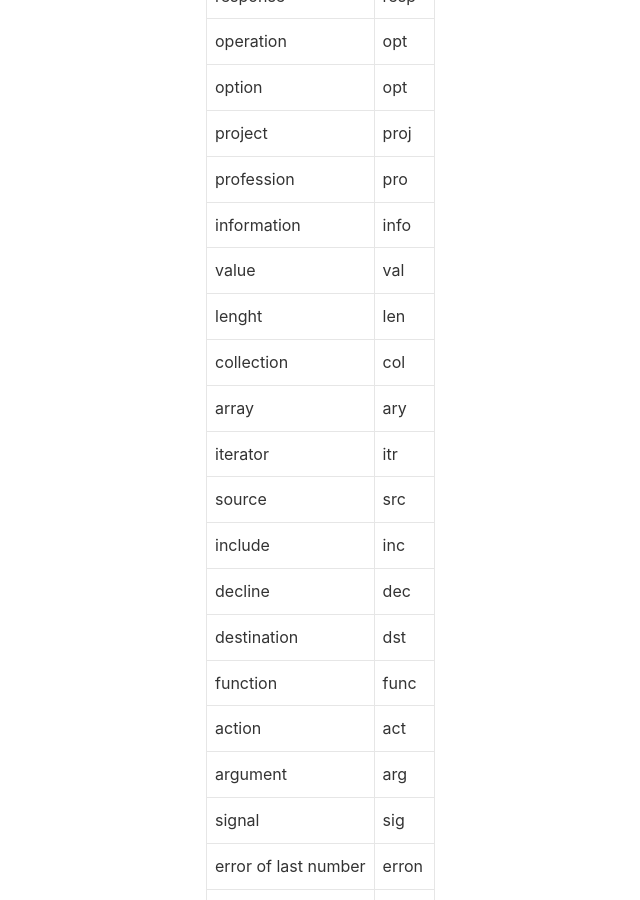
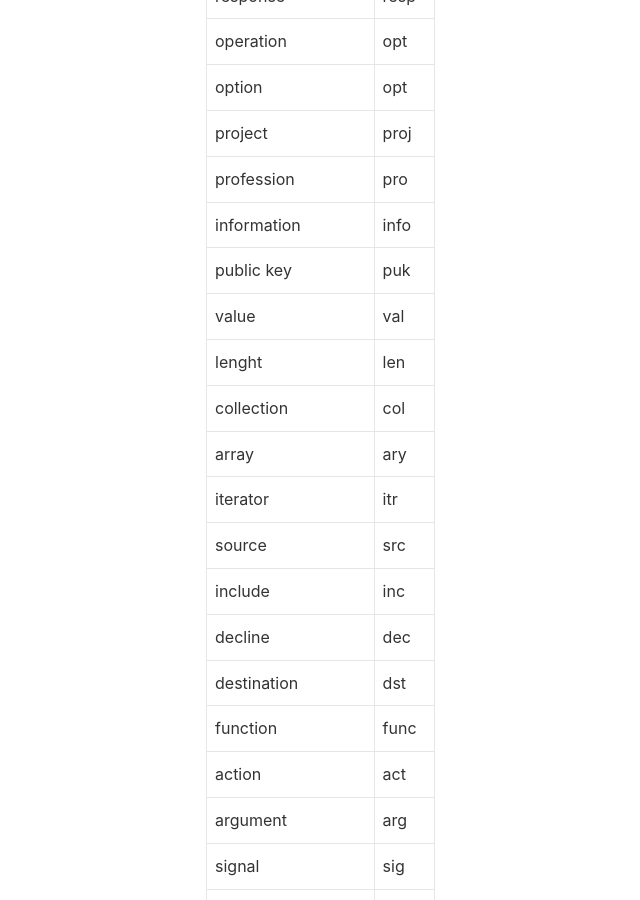
Before and after one commit to lizijie/lizijie.github.io, a Jekyll site: the page built from _posts/2018-04-23-常见代码英文词汇缩写.md, in a window 1280 px wide and 900 px high, scrolled down 1173 px. Shown: the whole window, without its empty margins (41-681 px from the left). Built offline with Jekyll 4.4.1, drawn with Linux system fonts in a browser that asks for light colours; nearby versions of some CDN libraries; comment, search, counter and statistics services are not loaded.

Commit message:
Update 2018-04-23-常见代码英文词汇缩写.md

```diff
--- a/_posts/2018-04-23-常见代码英文词汇缩写.md
+++ b/_posts/2018-04-23-常见代码英文词汇缩写.md
@@ -36,6 +36,7 @@ tags: 英文 缩写
 |project|proj|
 |profession|pro|
 |information|info|
+|public key|puk|
 |---|---|
 |value|val|
 |lenght|len|
```
